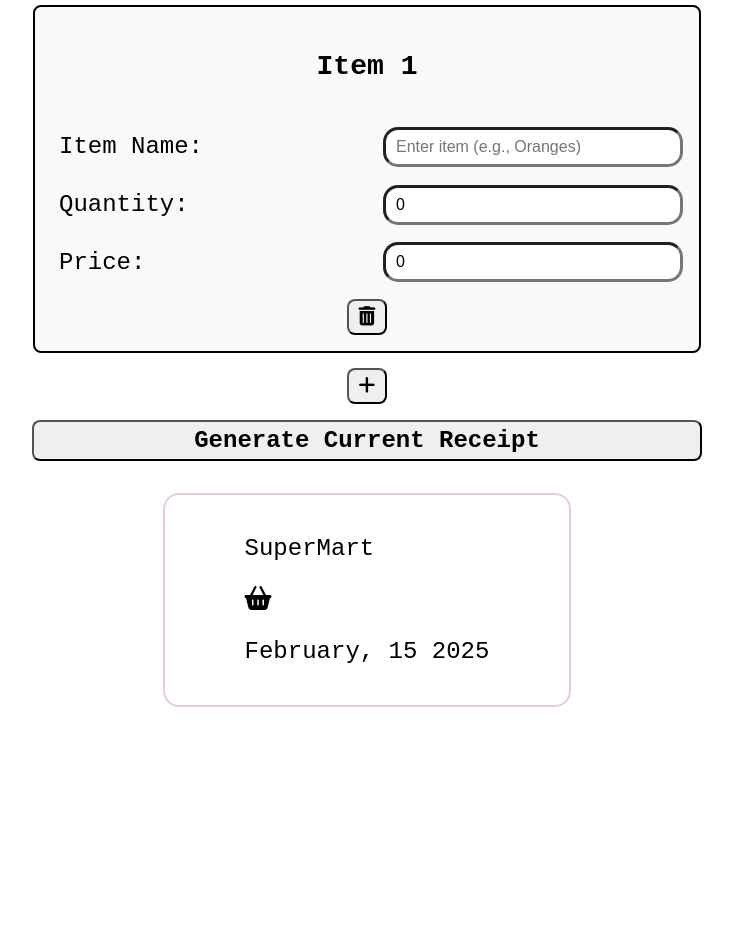
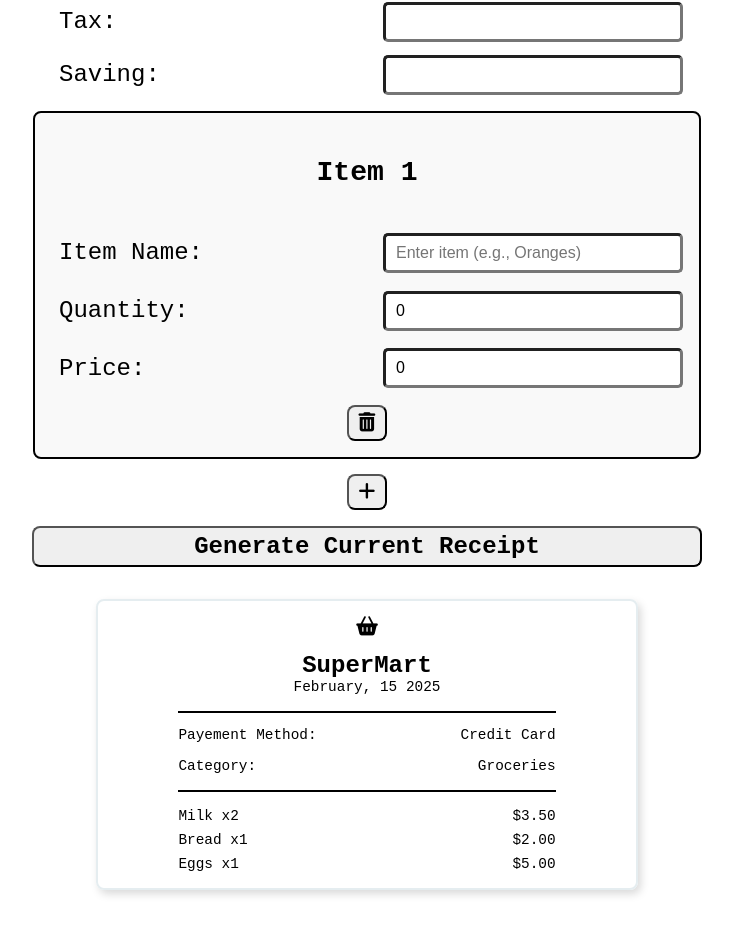
Before and after one commit to HuyHuynh2k2/reciept, a React (Vite) app: page / in a window 1280 px wide. Shown: the part 455-1390 px from the top of the page, without its empty margins (273-1006 px from the left). Before the commit the page ends 1330 px from the top, so only its background shows below. Built offline with nearby package versions, Linux system fonts and the light colour scheme.

Commit message:
add tax and saving, adjust renedering receipt

```diff
--- a/src/components/DataCollect.jsx
+++ b/src/components/DataCollect.jsx
@@ -13,12 +13,16 @@ export default function DataCollect() {
   const [date, setDate] = useState("");
   const [paymentMethod, setPaymentMethod] = useState("");
   const [category, setCategory] = useState("");
+  const [tax, setTax] = useState("");
+  const [saving, setSaving] = useState("");
   const [reciept, setReciept] = useState({
-    recieptStore: "",
-    recieptDate: "",
-    recieptPaymentMethod: "",
-    recieptCategory: "",
-    recieptItems: [],
+    receiptStore: "",
+    receiptDate: "",
+    receiptPaymentMethod: "",
+    receiptCategory: "",
+    receiptTax: "",
+    receiptSaving: "",
+    receiptItems: [],
   });
   const [errors, setErrors] = useState({});
 
@@ -52,11 +56,13 @@ export default function DataCollect() {
 
     // Set the receipt data
     setReciept({
-      recieptStore: store,
-      recieptDate: date,
-      recieptPaymentMethod: paymentMethod,
-      recieptCategory: category,
-      recieptItems: items,
+      receiptStore: store,
+      receiptDate: date,
+      receiptPaymentMethod: paymentMethod,
+      receiptCategory: category,
+      receiptTax: tax,
+      receiptSaving: saving,
+      receiptItems: items,
     });
 
     /*
@@ -92,6 +98,9 @@ export default function DataCollect() {
       newErrors.paymentMethod = "Payment method is required";
     if (!category || category === "empty")
       newErrors.category = "Category is required";
+
+    if (!tax || tax === "empty") newErrors.tax = "Tax is required";
+    if (!saving || saving === "empty") newErrors.saving = "Saving is required";
 
     const itemErrors = items.map((item) => {
       const itemError = {};
@@ -166,6 +175,18 @@ export default function DataCollect() {
             <option value="utilities">Utilities</option>
           </select>
           {errors.category && <p className="error">{errors.category}</p>}
+        </div>
+
+        <div>
+          <p>Tax: </p>
+          <input value={tax} onChange={(e) => setTax(e.target.value)} />
+          {errors.tax && <p className="error">{errors.tax}</p>}
+        </div>
+
+        <div>
+          <p>Saving: </p>
+          <input value={saving} onChange={(e) => setSaving(e.target.value)} />
+          {errors.saving && <p className="error">{errors.saving}</p>}
         </div>
 
         {/* Render all items */}
--- a/src/components/ReceiptInfo.jsx
+++ b/src/components/ReceiptInfo.jsx
@@ -50,12 +50,32 @@ export default function ReceiptInfo() {
   return (
     <div className="receipt-render-container">
       <div className="receipt-header">
-        <p>{mockData.receiptStore}</p>
         <i className="fa-solid fa-basket-shopping"></i>
-        <p>{formatDate(mockData.receiptDate)}</p>
-        <p>
+        <p className="reciept-store">{mockData.receiptStore}</p>
+        {formatDate(mockData.receiptDate)}
+        <p className="receipt-date">
           {date.month}, {date.day} {date.year}
         </p>
+      </div>
+      <div className="receipt-body">
+        <div className="receipt-body-payment">
+          <p>Payement Method:</p>
+          <p>{mockData.receiptPaymentMethod}</p>
+          <p>Category:</p>
+          <p>{mockData.receiptCategory}</p>
+        </div>
+        <div className="receipt-body-items">
+          {mockData.receiptItems.map((item, itemId) => {
+            return (
+              <div key={itemId} className="receipt-item-row">
+                <p>
+                  {item.name} x{item.quantity}
+                </p>
+                <p>${item.price.toFixed(2)}</p>
+              </div>
+            );
+          })}
+        </div>
       </div>
     </div>
   );
--- a/src/index.css
+++ b/src/index.css
@@ -68,7 +68,7 @@ form div select {
   padding: 2px; /* Adjust padding to match */
   font-size: 16px; /* Standardize font size */
   border-width: 3px;
-  border-radius: 15px;
+  border-radius: 5px;
   padding-left: 10px;
 }
 
@@ -118,9 +118,67 @@ form div select {
 .receipt-render-container {
   display: flex;
   flex-direction: column;
-  border: 2px solid rgb(232, 207, 207);
-  margin: auto; /* Centers it horizontally */
-  margin-top: 2rem;
+  border: 2px solid rgb(229, 237, 240);
+  margin: 2rem auto auto auto; /* top | right | bottom | left */
   padding: 1rem 5rem;
-  border-radius: 1rem;
+  box-shadow: 3px 4px 8px rgba(0, 0, 0, 0.15);
+  border-radius: 0.5rem;
 }
+
+/*Styling Reciept Result*/
+.receipt-header {
+  border-bottom: 2px solid black;
+  display: flex;
+  flex-direction: column;
+  align-items: center;
+  padding-bottom: 1rem;
+}
+.receipt-header p {
+  margin: 0;
+}
+.receipt-header i {
+  font-size: 1.2rem;
+  padding-bottom: 1rem;
+}
+.reciept-store {
+  font-weight: bold;
+}
+.receipt-date {
+  font-size: 0.9rem;
+}
+
+.receipt-body-payment {
+  display: grid;
+  grid-template-columns: auto 1fr; /* First column adjusts to content, second takes remaining space */
+  gap: 0rem 9rem; /* Adjust spacing */
+  align-items: center; /* Aligns text properly */
+  font-size: 0.9rem;
+  border-bottom: 2px solid black;
+  padding-bottom: 1rem;
+}
+
+.receipt-body-payment p {
+  margin-bottom: 0;
+}
+
+.receipt-body-payment p:nth-child(even) {
+  text-align: right; /* Aligns values to the right */
+}
+
+.receipt-body-items {
+  display: flex;
+  flex-direction: column;
+  gap: 0.5rem;
+  font-size: 0.9rem;
+  padding-top: 1rem;
+}
+
+.receipt-item-row {
+  display: flex;
+  justify-content: space-between; /* Pushes label to left, value to right */
+  width: 100%;
+}
+
+.receipt-item-row p {
+  margin: 0;
+}
```
